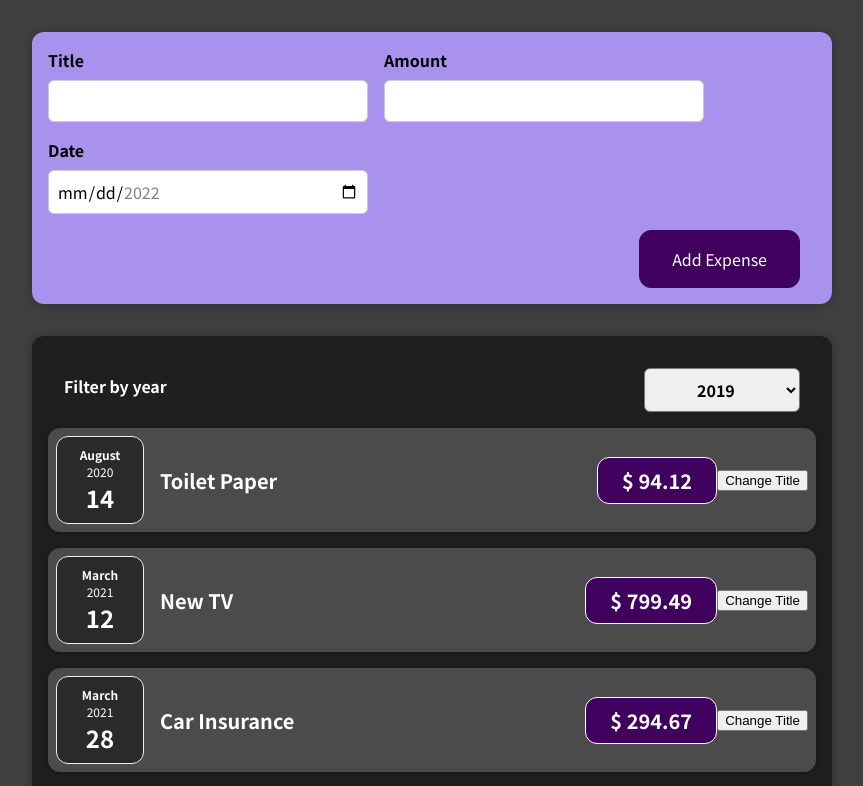
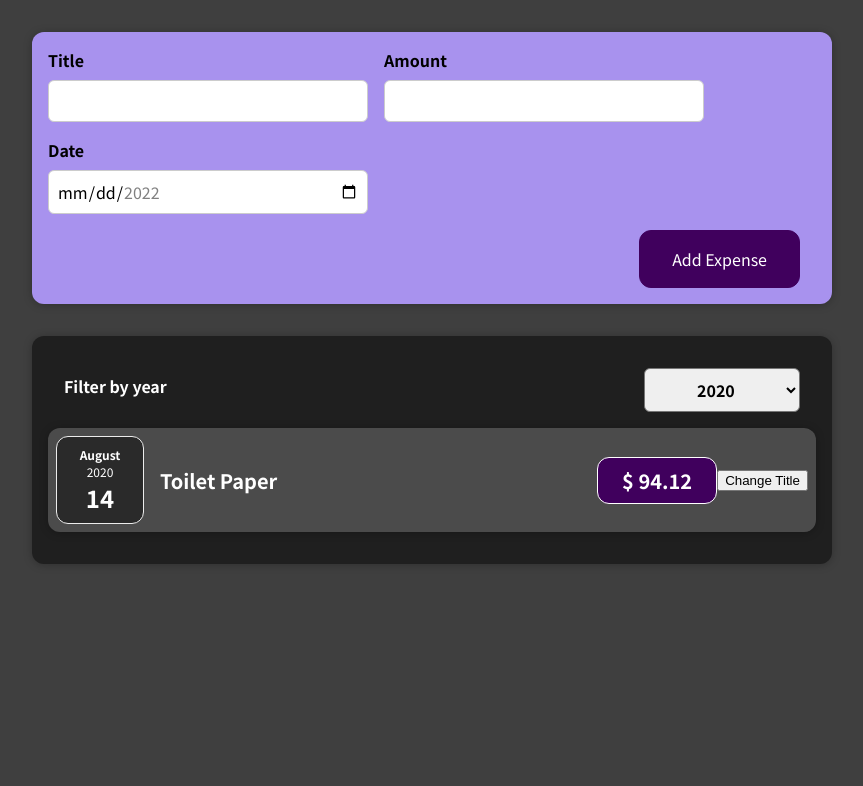
Before and after one commit to tommynicoletti/react-complete-guide-udemy, a React (Create React App) app: page / in a window 1280 px wide. Shown: the top 786 px of the page, without its empty margins (208-1071 px from the left). Built offline with nearby package versions, Linux system fonts and the light colour scheme.

Commit message:
filtering

```diff
--- a/src/components/Expenses/Expenses.js
+++ b/src/components/Expenses/Expenses.js
@@ -5,20 +5,20 @@
 import ExpensesFilter from "./ExpensesFilter";
 
 const Expenses = (props) => {
-  const [filteredYear, setFilteredYear] = useState(2019);
+  const [filteredYear, setFilteredYear] = useState('2020');
   const yearFilterHandler = (data) =>{
-    console.log(data);
     setFilteredYear(data);
   }
+  const filteredExpenses = props.items.filter(expense=>expense.date.getFullYear().toString()===filteredYear);
   return (
     <div>
       <Card  className="expenses">
         <ExpensesFilter yearSelected={filteredYear}  onChangeYear={yearFilterHandler}  />
-        {props.items.map((expense, index) => {
-          return (
-            <ExpenseItem key={index} title={expense.title} amount={expense.amount} date={expense.date} />
-          );
-        })}
+        {filteredExpenses.length === 0 && <p>No expenses found.</p>}
+        {filteredExpenses.length > 0 &&
+          filteredExpenses.map((expense) => (
+            <ExpenseItem key={expense.id} title={expense.title} amount={expense.amount} date={expense.date} />
+          ))}
       </Card>
     </div>
   );
```
Also changed, not shown: 1 other file (tests, documents, lock files or other folders).
